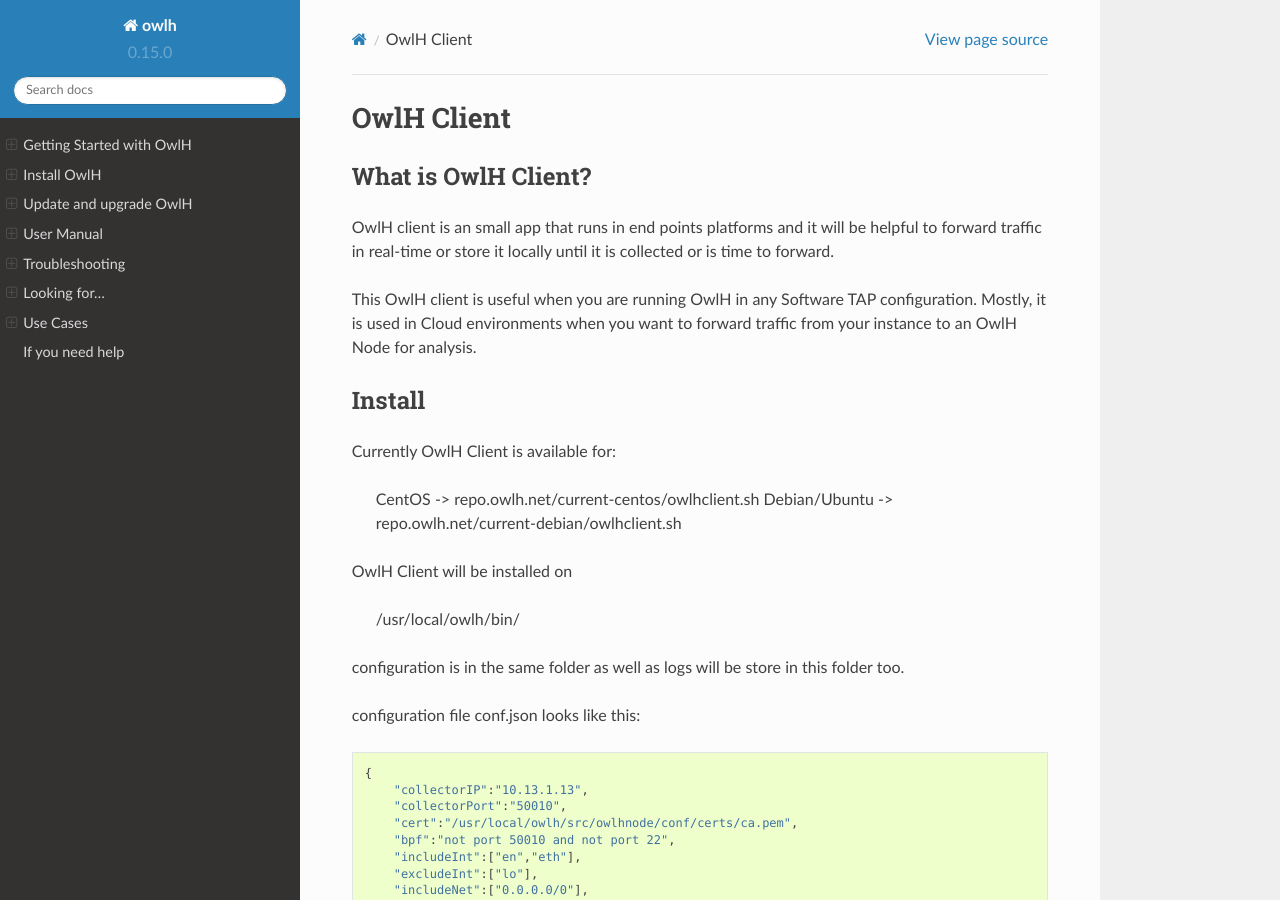
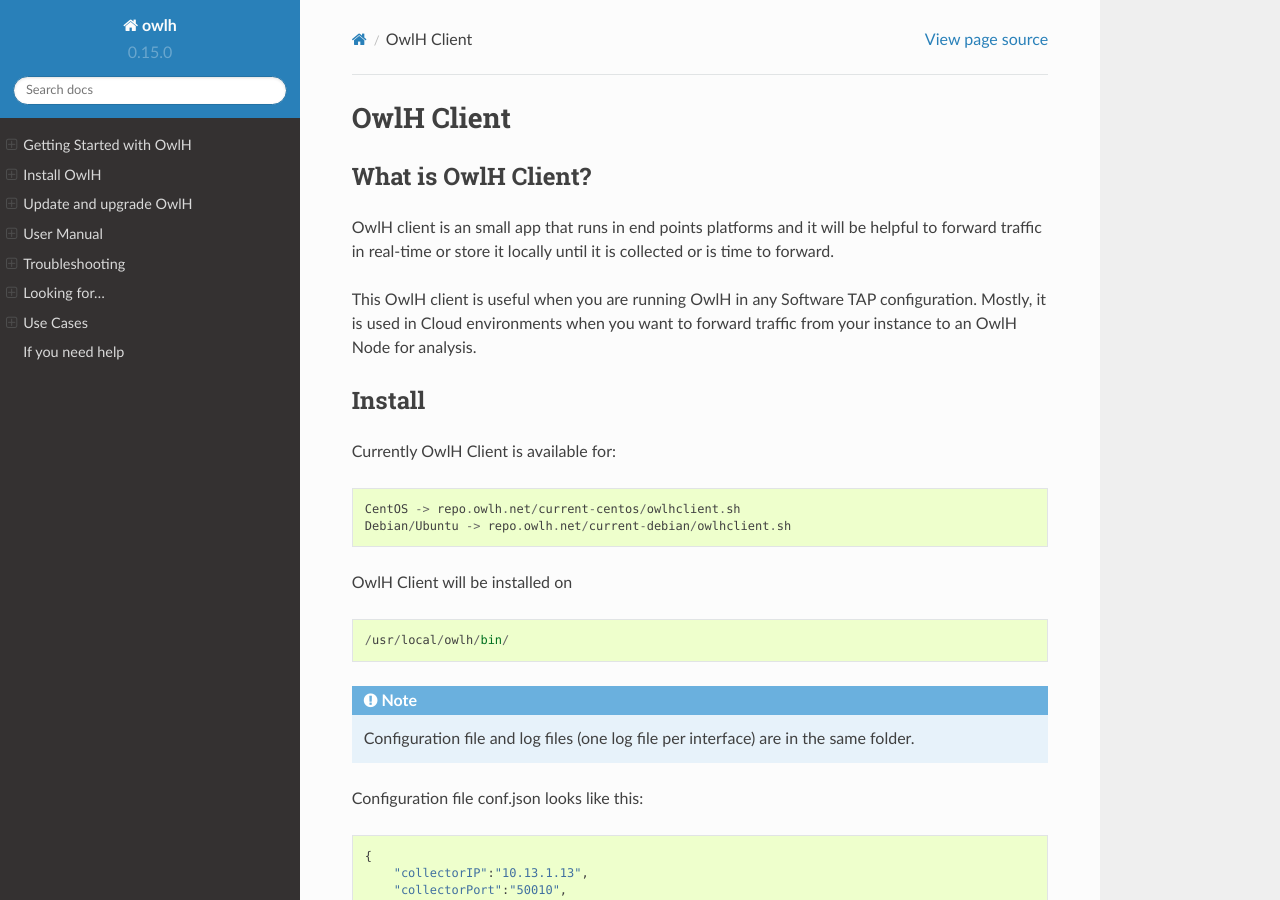
Before and after one commit to OwlH-net/OwlH-Documentation, a Sphinx documentation site: the page built from source/main/OwlHClient.rst, in a window 1280 px wide and 900 px high. Built offline with Sphinx 7.4.7 and the Read the Docs theme 2.0.0, drawn with Linux system fonts in a browser that asks for light colours.

Commit message:
Client Stuff - format and typos

```diff
--- a/source/main/OwlHClient.rst
+++ b/source/main/OwlHClient.rst
@@ -13,16 +13,23 @@
 
 Currently OwlH Client is available for:
 
-  CentOS -> repo.owlh.net/current-centos/owlhclient.sh
-  Debian/Ubuntu -> repo.owlh.net/current-debian/owlhclient.sh
+::
+
+    CentOS -> repo.owlh.net/current-centos/owlhclient.sh
+    Debian/Ubuntu -> repo.owlh.net/current-debian/owlhclient.sh
 
 OwlH Client will be installed on
 
+::
+
   /usr/local/owlh/bin/
 
-configuration is in the same folder as well as logs will be store in this folder too.
+.. note::
 
-configuration file conf.json looks like this:
+    Configuration file and log files (one log file per interface) are in the same folder.
+
+
+Configuration file conf.json looks like this:
 
 ::
 
```
